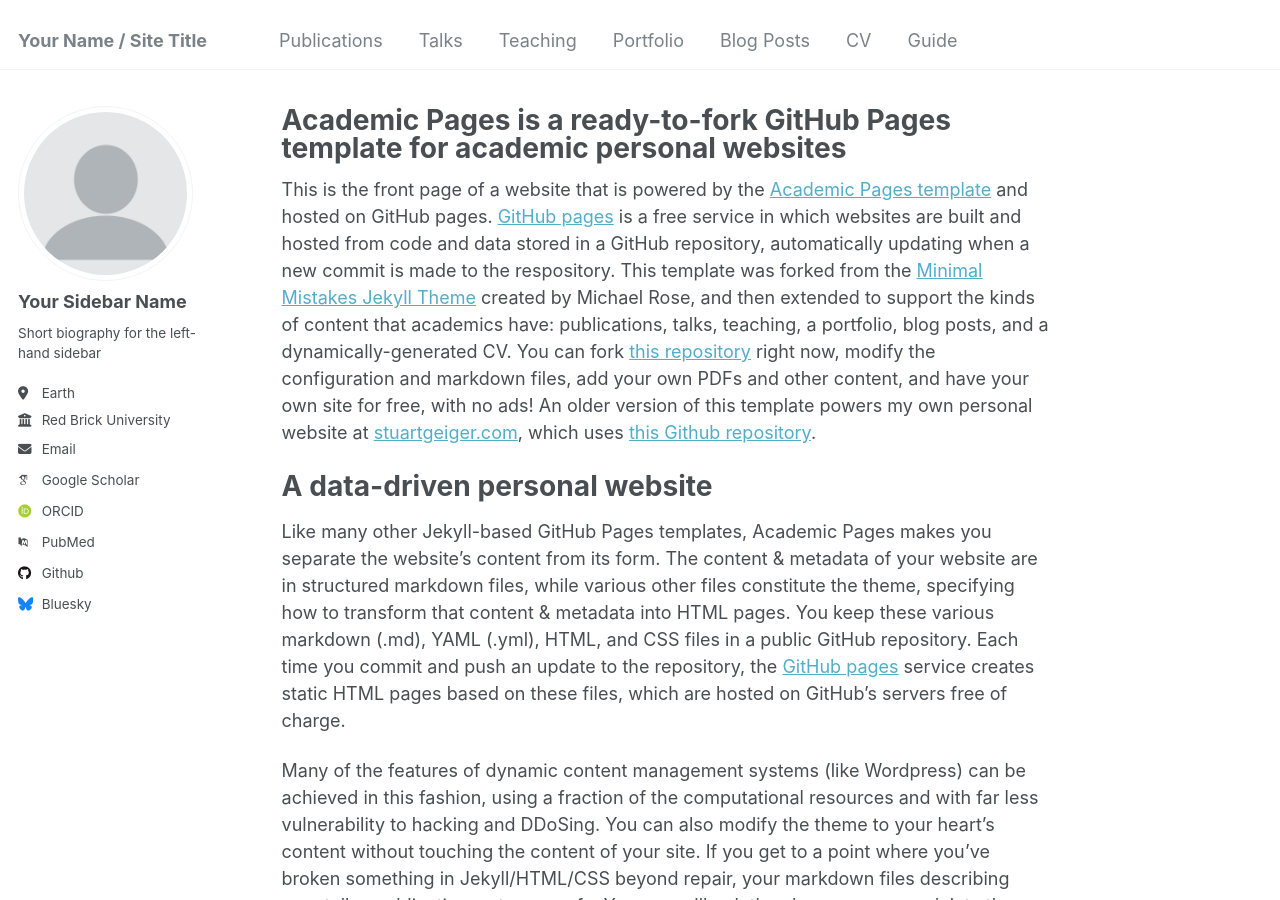
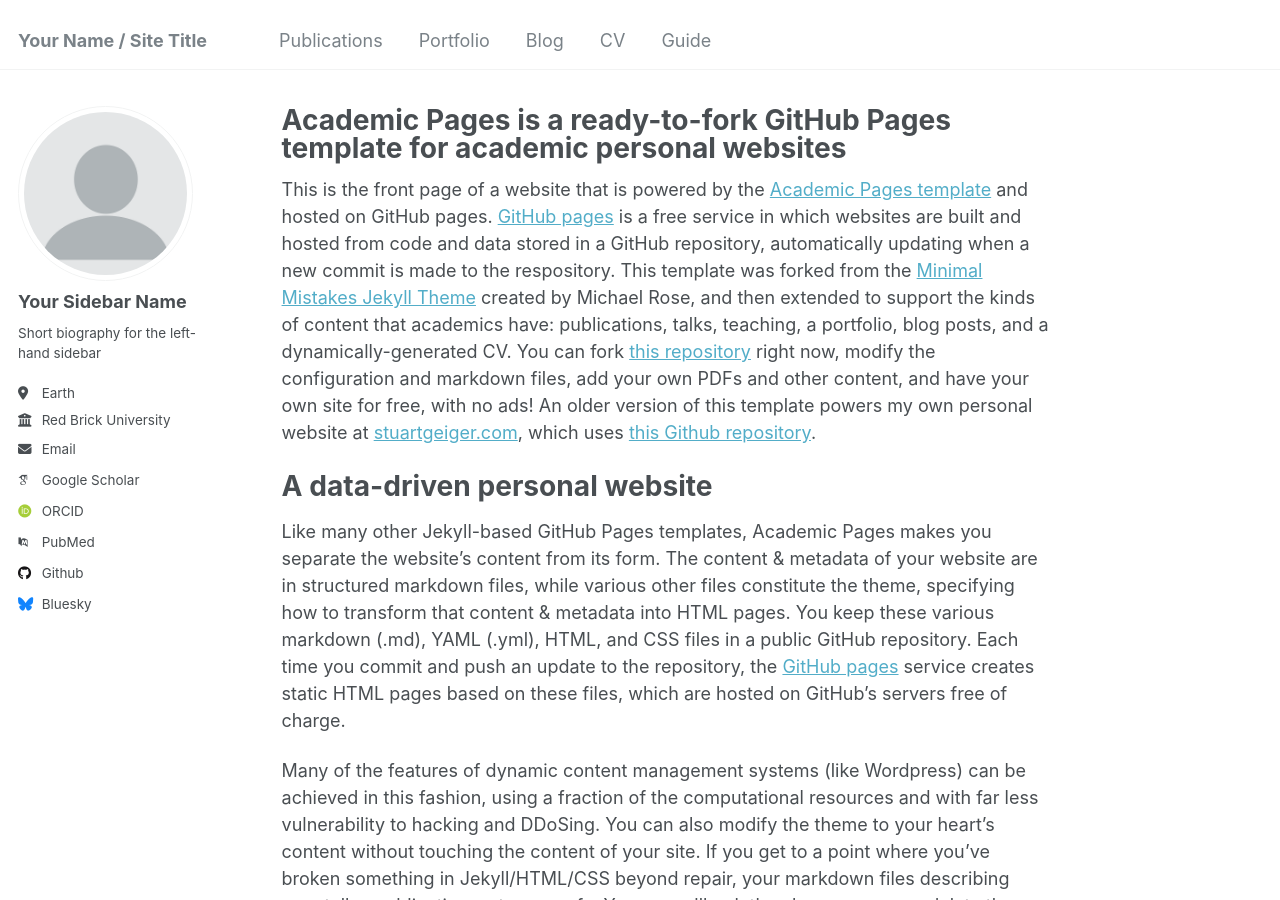
Before and after one commit to bpz2209/bpz2209.github.io, a Jekyll site: the page built from _pages/about.md, in a window 1280 px wide and 900 px high. Built offline with Jekyll 4.4.1, drawn with Linux system fonts in a browser that asks for light colours; some web fonts are replaced.

Commit message:
remove useless nav

```diff
--- a/_data/navigation.yml
+++ b/_data/navigation.yml
@@ -8,17 +8,11 @@ main:
   - title: "Publications"
     url: /publications/
 
-  - title: "Talks"
-    url: /talks/
-
-  - title: "Teaching"
-    url: /teaching/
-
   - title: "Portfolio"
     url: /portfolio/
 
-  - title: "Blog Posts"
-    url: /year-archive/
+  - title: "Blog"
+    url: /blog/
 
   - title: "CV"
     url: /cv/
```
